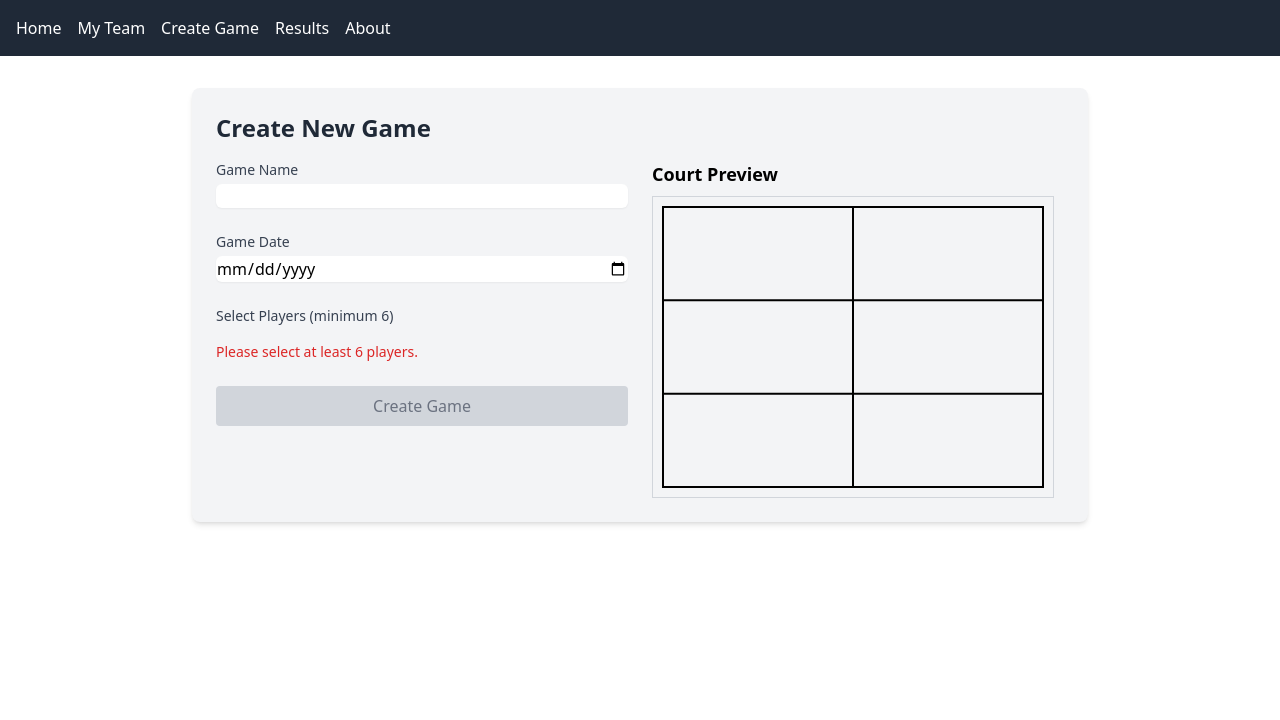
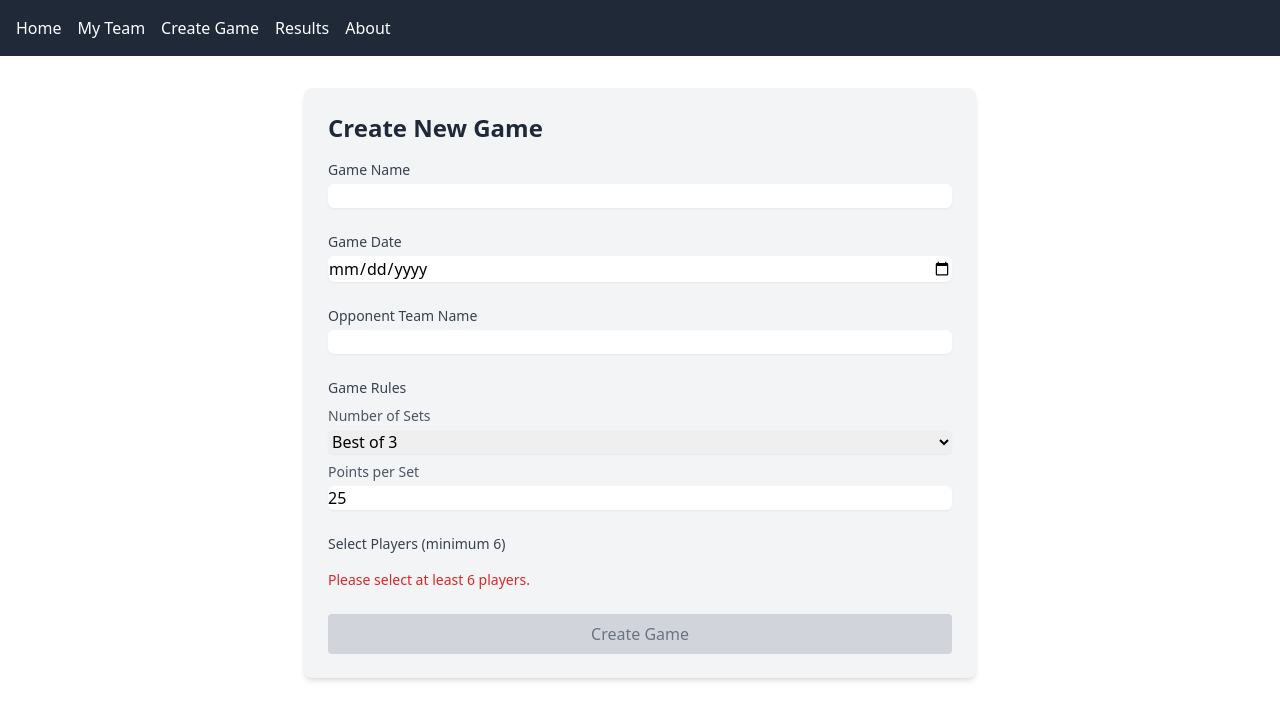
Before and after one commit to Salahalioui/volley-insights, a Vue app: page /create-game in a window 1280 px wide. Shown: the top 720 px of the page. Built offline with nearby package versions, Linux system fonts and the light colour scheme.

Commit message:
full updated code for the CreateGame.vue component, incorporating the changes to handle multiple sets properly

```diff
--- a/src/views/CreateGame.vue
+++ b/src/views/CreateGame.vue
@@ -1,9 +1,8 @@
 <template>
-    <div class="create-game p-6 bg-gray-100 rounded-lg shadow-md max-w-4xl mx-auto">
+    <div class="create-game p-6 bg-gray-100 rounded-lg shadow-md max-w-2xl mx-auto">
       <h2 class="text-2xl font-bold mb-4 text-gray-800">Create New Game</h2>
 
-      <div class="grid grid-cols-1 md:grid-cols-2 gap-6">
-        <form @submit.prevent="createGame" class="space-y-6">
+      <form @submit.prevent="showConfirmationModal" class="space-y-6">
         <!-- Game Name -->
         <div>
           <label for="gameName" class="block text-sm font-medium text-gray-700">Game Name</label>
@@ -16,6 +15,33 @@
           <label for="gameDate" class="block text-sm font-medium text-gray-700">Game Date</label>
           <input type="date" id="gameDate" v-model="gameDate" required
                  class="mt-1 block w-full rounded-md border-gray-300 shadow-sm focus:border-blue-300 focus:ring focus:ring-blue-200 focus:ring-opacity-50">
+        </div>
+
+        <!-- Opponent Team Name -->
+        <div>
+          <label for="opponentTeam" class="block text-sm font-medium text-gray-700">Opponent Team Name</label>
+          <input type="text" id="opponentTeam" v-model="opponentTeam" required
+                 class="mt-1 block w-full rounded-md border-gray-300 shadow-sm focus:border-blue-300 focus:ring focus:ring-blue-200 focus:ring-opacity-50">
+        </div>
+
+        <!-- Game Rules -->
+        <div>
+          <label class="block text-sm font-medium text-gray-700">Game Rules</label>
+          <div class="mt-2 space-y-2">
+            <div>
+              <label for="numberOfSets" class="block text-sm text-gray-600">Number of Sets</label>
+              <select id="numberOfSets" v-model="numberOfSets"
+                      class="mt-1 block w-full rounded-md border-gray-300 shadow-sm focus:border-blue-300 focus:ring focus:ring-blue-200 focus:ring-opacity-50">
+                <option value="3">Best of 3</option>
+                <option value="5">Best of 5</option>
+              </select>
+            </div>
+            <div>
+              <label for="pointsPerSet" class="block text-sm text-gray-600">Points per Set</label>
+              <input type="number" id="pointsPerSet" v-model="pointsPerSet" min="15" max="30"
+                     class="mt-1 block w-full rounded-md border-gray-300 shadow-sm focus:border-blue-300 focus:ring focus:ring-blue-200 focus:ring-opacity-50">
+            </div>
+          </div>
         </div>
 
         <!-- Player Selection -->
@@ -42,7 +68,6 @@
             <div v-for="position in 6" :key="position" class="text-center">
               <label :for="'position-' + position" class="block text-xs font-medium text-gray-700">Position {{ position }}</label>
               <select :id="'position-' + position" v-model="initialRotation[position - 1]"
-                        @change="updateCourtPreview"
                       class="mt-1 block w-full rounded-md border-gray-300 shadow-sm focus:border-blue-300 focus:ring focus:ring-blue-200 focus:ring-opacity-50">
                 <option value="">Select player</option>
                 <option v-for="playerId in selectedPlayers" :key="playerId" :value="playerId">
@@ -64,17 +89,22 @@
         </button>
       </form>
 
-        <!-- Court Preview -->
-        <div class="court-preview">
-          <h3 class="text-lg font-semibold mb-2">Court Preview</h3>
-          <canvas ref="courtCanvas" width="400" height="300" class="border border-gray-300"></canvas>
+      <!-- Confirmation Modal -->
+      <div v-if="showModal" class="fixed inset-0 bg-gray-600 bg-opacity-50 overflow-y-auto h-full w-full flex items-center justify-center">
+        <div class="bg-white p-5 rounded-lg shadow-xl max-w-md">
+          <h3 class="text-lg font-bold mb-2">Confirm Game Creation</h3>
+          <p class="mb-4">Are you sure you want to create this game?</p>
+          <div class="flex justify-end space-x-2">
+            <button @click="showModal = false" class="px-4 py-2 bg-gray-300 text-gray-800 rounded hover:bg-gray-400">Cancel</button>
+            <button @click="createGame" class="px-4 py-2 bg-blue-500 text-white rounded hover:bg-blue-600">Confirm</button>
+          </div>
         </div>
       </div>
     </div>
   </template>
 
   <script>
-  import { ref, computed, onMounted, watch } from 'vue';
+  import { ref, computed, onMounted } from 'vue';
   import { useRouter } from 'vue-router';
 
   export default {
@@ -83,21 +113,19 @@
       const router = useRouter();
       const gameName = ref('');
       const gameDate = ref('');
+      const opponentTeam = ref('');
+      const numberOfSets = ref('3');
+      const pointsPerSet = ref(25);
       const players = ref([]);
       const selectedPlayers = ref([]);
       const initialRotation = ref(Array(6).fill(''));
-      const courtCanvas = ref(null);
+      const showModal = ref(false);
 
       onMounted(() => {
         const storedPlayers = localStorage.getItem('players');
         if (storedPlayers) {
           players.value = JSON.parse(storedPlayers);
         }
-        drawCourt();
-      });
-
-      watch(initialRotation, () => {
-        updateCourtPreview();
       });
 
       const getPlayerName = (playerId) => {
@@ -114,19 +142,30 @@
       const isFormValid = computed(() => {
         return gameName.value.trim() !== '' &&
                gameDate.value !== '' &&
+               opponentTeam.value.trim() !== '' &&
                selectedPlayers.value.length >= 6 &&
                isRotationValid.value;
       });
 
+      const showConfirmationModal = () => {
+        if (isFormValid.value) {
+          showModal.value = true;
+        }
+      };
+
       const createGame = () => {
-        if (!isFormValid.value) return;
-
         const gameData = {
           id: Date.now(),
           name: gameName.value,
           date: gameDate.value,
+          opponentTeam: opponentTeam.value,
+          numberOfSets: parseInt(numberOfSets.value),
+          pointsPerSet: pointsPerSet.value,
           players: selectedPlayers.value,
           initialRotation: initialRotation.value,
+          sets: [],
+          currentSet: 1,
+          status: 'not_started'
         };
 
         // Save the game to local storage
@@ -138,86 +177,21 @@
         router.push({ name: 'Game', params: { id: gameData.id } });
       };
 
-      const drawCourt = () => {
-        const canvas = courtCanvas.value;
-        const ctx = canvas.getContext('2d');
-        const width = canvas.width;
-        const height = canvas.height;
-
-        // Clear canvas
-        ctx.clearRect(0, 0, width, height);
-
-        // Draw court outline
-        ctx.strokeStyle = '#000';
-        ctx.lineWidth = 2;
-        ctx.strokeRect(10, 10, width - 20, height - 20);
-
-        // Draw center line
-        ctx.beginPath();
-        ctx.moveTo(width / 2, 10);
-        ctx.lineTo(width / 2, height - 10);
-        ctx.stroke();
-
-        // Draw attack line
-        const attackLineOffset = (height - 20) / 3;
-        ctx.beginPath();
-        ctx.moveTo(10, 10 + attackLineOffset);
-        ctx.lineTo(width - 10, 10 + attackLineOffset);
-        ctx.stroke();
-
-        ctx.beginPath();
-        ctx.moveTo(10, height - 10 - attackLineOffset);
-        ctx.lineTo(width - 10, height - 10 - attackLineOffset);
-        ctx.stroke();
-      };
-
-      const updateCourtPreview = () => {
-        drawCourt();
-        const canvas = courtCanvas.value;
-        const ctx = canvas.getContext('2d');
-        const width = canvas.width;
-        const height = canvas.height;
-
-        // Player positions
-        const positions = [
-          { x: width * 0.25, y: height * 0.2 },
-          { x: width * 0.5, y: height * 0.2 },
-          { x: width * 0.75, y: height * 0.2 },
-          { x: width * 0.75, y: height * 0.5 },
-          { x: width * 0.5, y: height * 0.5 },
-          { x: width * 0.25, y: height * 0.5 },
-        ];
-
-        // Draw players
-        initialRotation.value.forEach((playerId, index) => {
-          if (playerId) {
-            const player = players.value.find(p => p.id === playerId);
-            if (player) {
-              ctx.beginPath();
-              ctx.arc(positions[index].x, positions[index].y, 15, 0, 2 * Math.PI);
-              ctx.fillStyle = '#4CAF50';
-              ctx.fill();
-              ctx.fillStyle = '#FFF';
-              ctx.font = '12px Arial';
-              ctx.textAlign = 'center';
-              ctx.fillText(player.name.charAt(0), positions[index].x, positions[index].y + 4);
-            }
-          }
-        });
-      };
-
       return {
         gameName,
         gameDate,
+        opponentTeam,
+        numberOfSets,
+        pointsPerSet,
         players,
         selectedPlayers,
         initialRotation,
-        courtCanvas,
+        showModal,
         getPlayerName,
-        createGame,
         isRotationValid,
         isFormValid,
-        updateCourtPreview,
+        showConfirmationModal,
+        createGame,
       };
     }
   };
```
Lines whose indentation alone changed are shown as unchanged.
